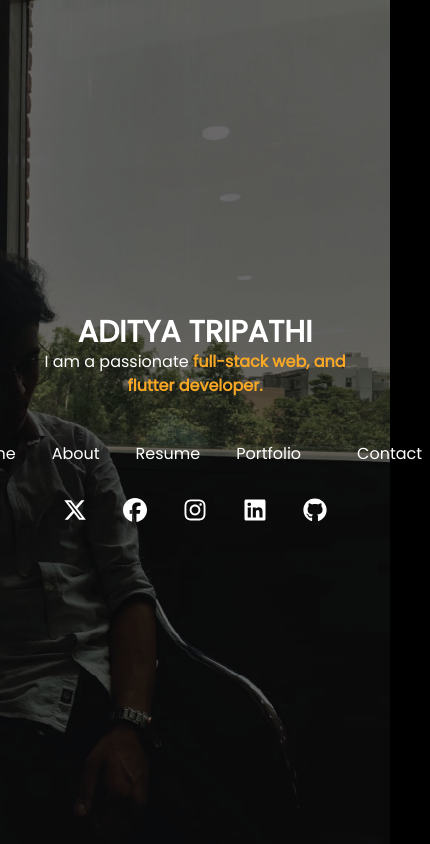
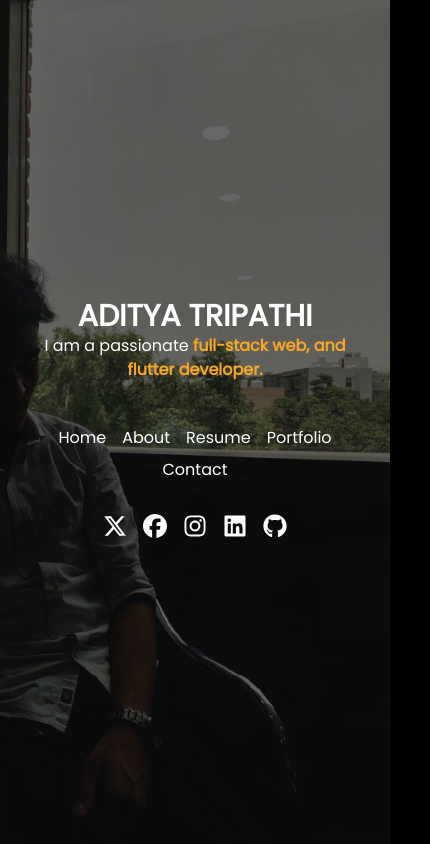
Before and after one commit to adityatrips/personal-portfolio, a React (Vite) app: page / in a window 390 px wide. Shown: the whole page, 430 px wide, since content can reach past the window. Built offline with nearby package versions, Linux system fonts and the light colour scheme.

Commit message:
responsive

```diff
--- a/src/components/LandingNavbar.tsx
+++ b/src/components/LandingNavbar.tsx
@@ -2,7 +2,7 @@ import { Link } from "react-router-dom";
 
 const LandingNavbar = () => {
   return (
-    <nav className="flex flex-row gap-5 mb-5">
+    <nav className="flex flex-row md:gap-5 mb-5 flex-wrap justify-center">
       <Link
         className="md:text-2xl animated-underline cursor-pointer flex justify-center items-center rounded-lg transition-all duration-150 hover:text-primary px-2 py-1"
         to="/"
--- a/src/pages/HomePage.tsx
+++ b/src/pages/HomePage.tsx
@@ -43,7 +43,7 @@ const App = () => {
         </span>
       </p>
       <LandingNavbar />
-      <div className="flex justify-center items-center gap-5">
+      <div className="flex justify-center items-center md:gap-5 flex-wrap">
         <a
           aria-label="Visit my Twitter profile"
           className="text-2xl cursor-pointer hover:bg-primary size-10 flex justify-center items-center rounded-full transition-all duration-150"
```
